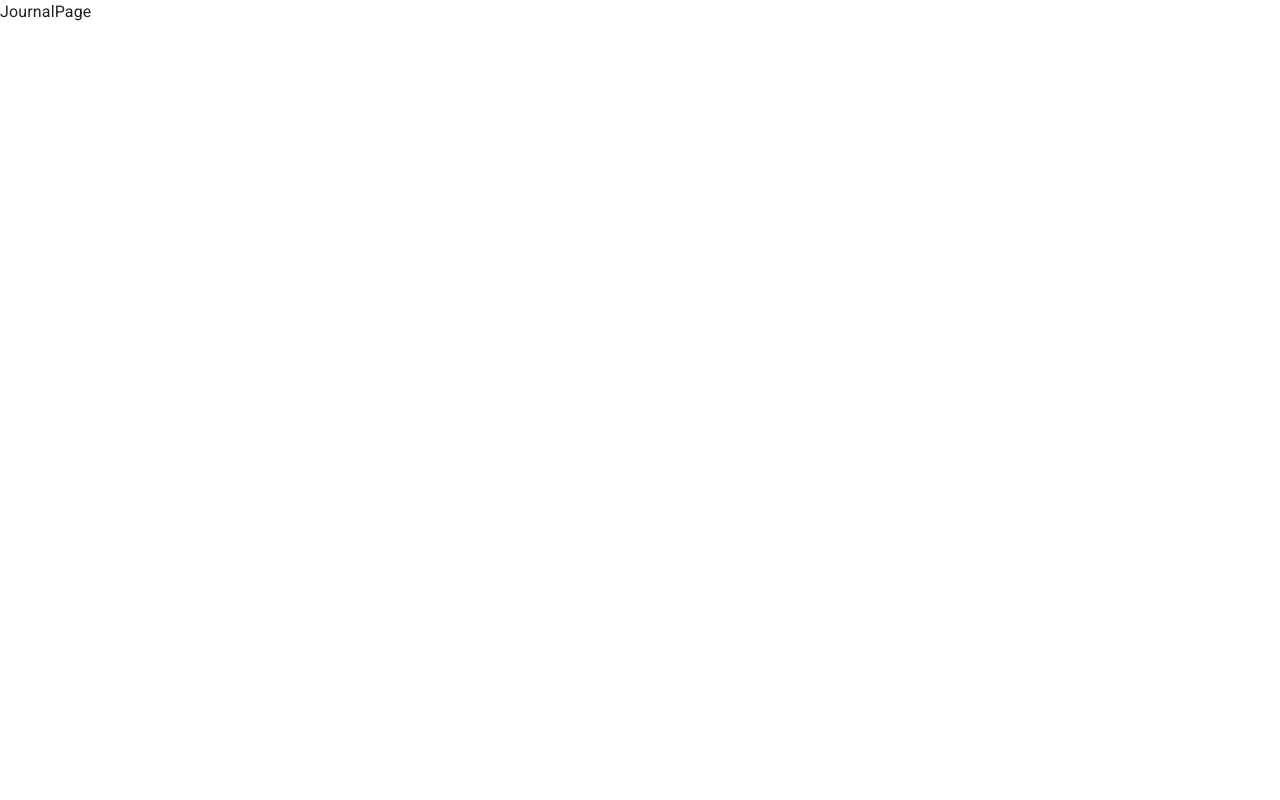
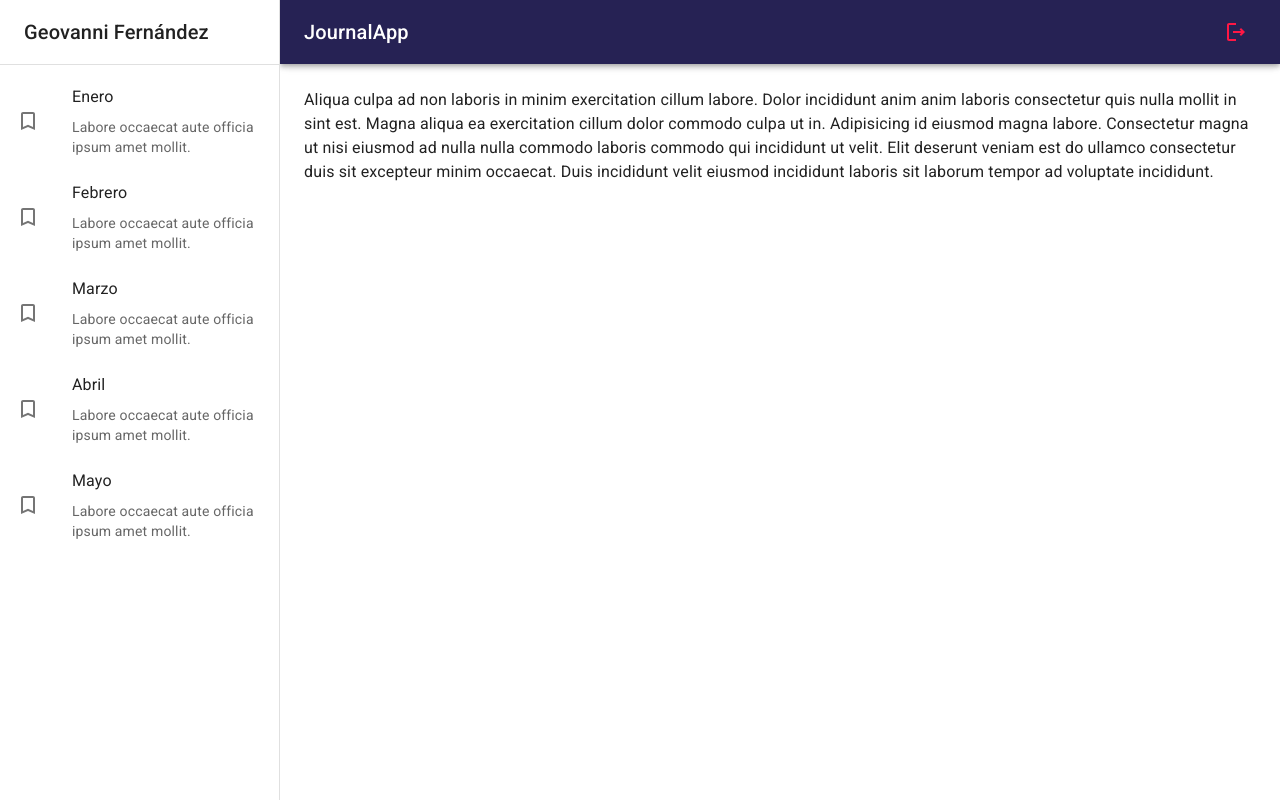
Before and after one commit to Geovanex24/react-journal-app, a React (Vite) app: page / in a window 1280 px wide. Built offline with nearby package versions, Linux system fonts and the light colour scheme.

Commit message:
feat: JournalPage, NavBar, and SideBar

```diff
--- /dev/null
+++ b/src/journal/components/NavBar.jsx
@@ -0,0 +1,42 @@
+import PropTypes from "prop-types";
+import { AppBar, Grid, IconButton, Toolbar, Typography } from "@mui/material";
+import { LogoutOutlined, MenuOutlined } from "@mui/icons-material";
+
+export const NavBar = ({ drawerWidth = 240 }) => {
+  return (
+    <AppBar
+      position="fixed"
+      sx={{
+        width: { sm: `calc(100% - ${drawerWidth}px)` },
+        ml: { sm: `${drawerWidth}px` },
+      }}
+    >
+      <Toolbar>
+        <IconButton
+          color="inherit"
+          edge="start"
+          sx={{ mr: 2, display: { sm: "none" } }}
+        >
+          <MenuOutlined />
+        </IconButton>
+        <Grid
+          container
+          direction="row"
+          justifyContent="space-between"
+          alignItems="center"
+        >
+          <Typography variant="h6" noWrap component={"div"}>
+            JournalApp
+          </Typography>
+          <IconButton color="error">
+            <LogoutOutlined />
+          </IconButton>
+        </Grid>
+      </Toolbar>
+    </AppBar>
+  );
+};
+
+NavBar.propTypes = {
+  drawerWidth: PropTypes.number,
+};
--- /dev/null
+++ b/src/journal/components/SideBar.jsx
@@ -0,0 +1,64 @@
+import PropTypes from "prop-types";
+import {
+  Box,
+  Divider,
+  Drawer,
+  Grid,
+  List,
+  ListItem,
+  ListItemButton,
+  ListItemIcon,
+  ListItemText,
+  Toolbar,
+  Typography,
+} from "@mui/material";
+import { TurnedInNot } from "@mui/icons-material";
+
+export const SideBar = ({ drawerWidth = 240 }) => {
+  return (
+    <Box
+      component="nav"
+      sx={{ width: { sm: drawerWidth }, flexShrink: { sm: 0 } }}
+    >
+      <Drawer
+        variant="permanent" // temporary
+        open
+        sx={{
+          display: { xs: "block" },
+          "& .MuiDrawer-paper": { boxSizing: "border-box", width: drawerWidth },
+        }}
+      >
+        <Toolbar>
+          <Typography variant="h6" noWrap component={"div"}>
+            Geovanni Fernández
+          </Typography>
+        </Toolbar>
+        <Divider />
+
+        <List>
+          {["Enero", "Febrero", "Marzo", "Abril", "Mayo"].map((text) => (
+            <ListItem key={text} disablePadding>
+              <ListItemButton>
+                <ListItemIcon>
+                  <TurnedInNot />
+                </ListItemIcon>
+                <Grid container>
+                  <ListItemText primary={text} />
+                  <ListItemText
+                    secondary={
+                      "Labore occaecat aute officia ipsum amet mollit."
+                    }
+                  />
+                </Grid>
+              </ListItemButton>
+            </ListItem>
+          ))}
+        </List>
+      </Drawer>
+    </Box>
+  );
+};
+
+SideBar.propTypes = {
+  drawerWidth: PropTypes.number,
+};
--- /dev/null
+++ b/src/journal/components/index.js
@@ -0,0 +1,2 @@
+export * from "./NavBar";
+export * from "./SideBar";
--- /dev/null
+++ b/src/journal/layout/JournalLayout.jsx
@@ -0,0 +1,22 @@
+import PropTypes from "prop-types";
+import { NavBar, SideBar } from "../components";
+import { Box, Toolbar } from "@mui/material";
+
+const drawerWidth = 280;
+
+export const JournalLayout = ({ children }) => {
+  return (
+    <Box sx={{ display: "flex" }}>
+      <NavBar drawerWidth={drawerWidth} />
+      <SideBar drawerWidth={drawerWidth} />
+      <Box component="main" sx={{ flexGrow: 1, p: 3 }}>
+        <Toolbar />
+        {children}
+      </Box>
+    </Box>
+  );
+};
+
+JournalLayout.propTypes = {
+  children: PropTypes.node.isRequired,
+};
--- a/src/journal/pages/JournalPage.jsx
+++ b/src/journal/pages/JournalPage.jsx
@@ -1,5 +1,22 @@
 import { Typography } from "@mui/material";
+import { JournalLayout } from "../layout/JournalLayout";
 
 export const JournalPage = () => {
-  return <Typography>JournalPage</Typography>;
+  return (
+    <JournalLayout>
+      <Typography>
+        Aliqua culpa ad non laboris in minim exercitation cillum labore. Dolor
+        incididunt anim anim laboris consectetur quis nulla mollit in sint est.
+        Magna aliqua ea exercitation cillum dolor commodo culpa ut in.
+        Adipisicing id eiusmod magna labore. Consectetur magna ut nisi eiusmod
+        ad nulla nulla commodo laboris commodo qui incididunt ut velit. Elit
+        deserunt veniam est do ullamco consectetur duis sit excepteur minim
+        occaecat. Duis incididunt velit eiusmod incididunt laboris sit laborum
+        tempor ad voluptate incididunt.
+      </Typography>
+
+      {/* NothingSelected */}
+      {/* NoteView */}
+    </JournalLayout>
+  );
 };
```
